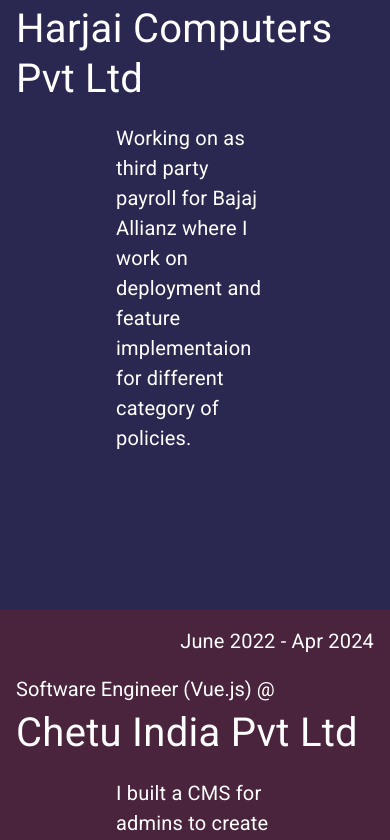
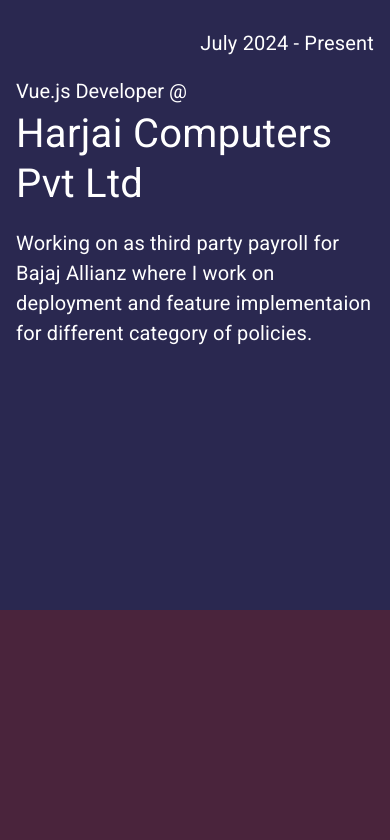
Before and after one commit to gkumar9891/gkumar9891.github.io, a React (Vite) app: page / in a window 390 px wide. Shown: the part 2224-3064 px from the top of the page. Built offline with nearby package versions, Linux system fonts and the light colour scheme; a web font is replaced by a local one.

Commit message:
fixed description container width for mobile

```diff
--- a/src/views/Home.tsx
+++ b/src/views/Home.tsx
@@ -139,7 +139,7 @@
                             <Typography className="time-period" textAlign="right" sx={{ fontSize: {xs: 20, md: 30}, color: '#fff', marginBottom: { xs: '20px', md: '40px'} }}>{experience.timePeriod}</Typography>
                             <Typography sx={{ fontSize: {xs: 20, md: 30}, color: '#fff', marginBottom: '5px' }} variant="h5" className="position">{experience.position} @</Typography>
                             <Typography sx={{ fontSize: {xs: 40, md: 60}, color: '#fff', marginBottom: { xs: '20px', md: '40px' } }} variant="h4" className="company-name">{experience.companyName}</Typography>
-                            <Box className="desc-wrap"  sx={{padding: { xs: '0 100px 0', md: '0 200px 0' }}}>
+                            <Box className="desc-wrap"  sx={{padding: { md: '0 200px 0' }}}>
                                 <Typography className="description" sx={{ fontSize: 20, color: '#fff' }}>{experience.description}</Typography>
                             </Box>
                         </Container>
```
